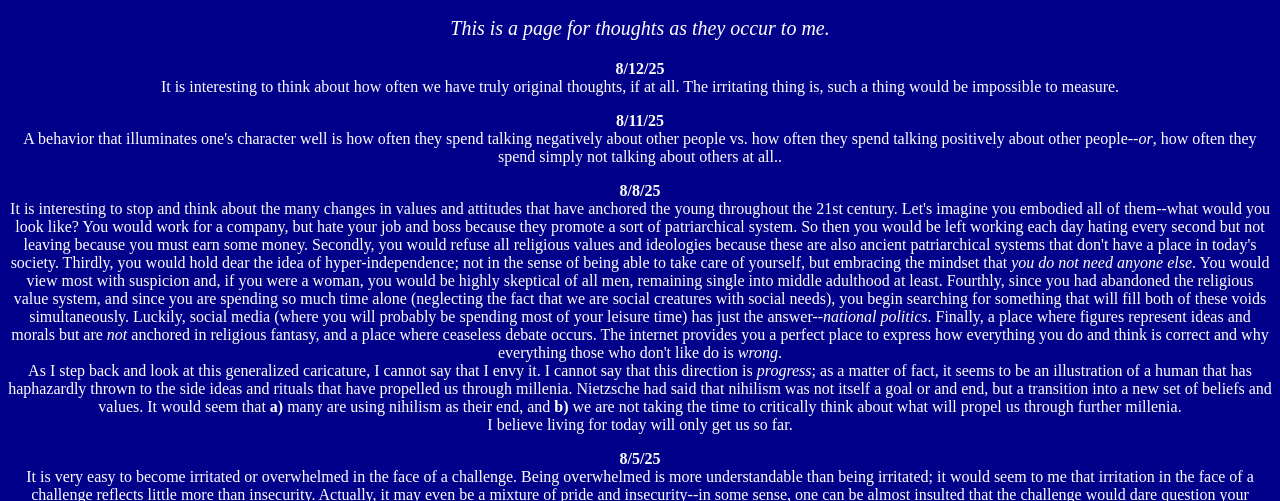
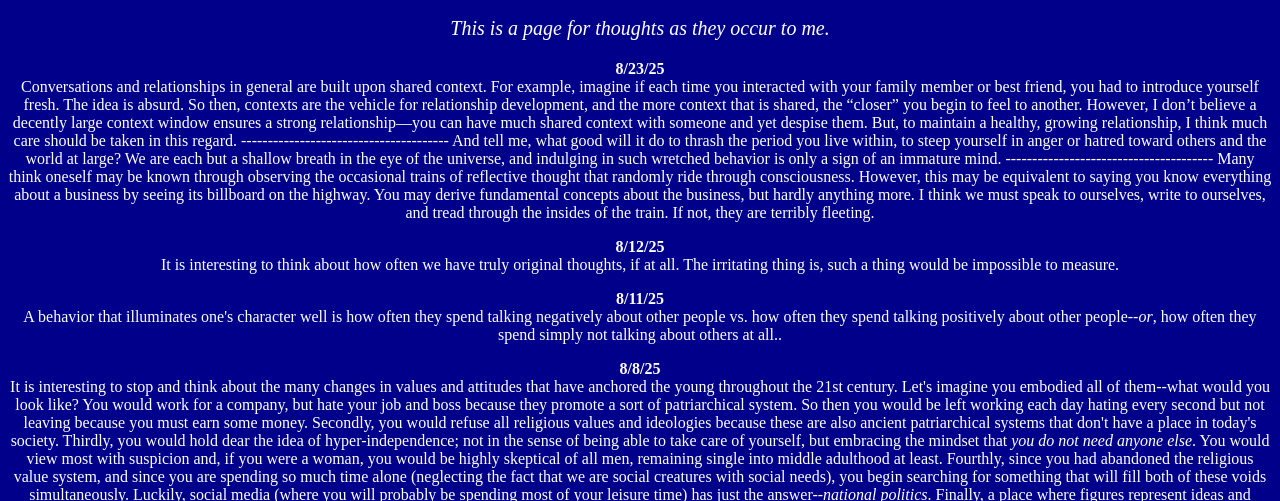
Before and after one commit to mi-cawber/mi-cawber.github.io, a plain HTML site: page thoughts.html in a window 1280 px wide. Shown: the part 599-1100 px from the top of the page. Drawn offline with Linux system fonts and the light colour scheme.

Commit message:
added thought entries

```diff
--- a/thoughts.html
+++ b/thoughts.html
@@ -19,12 +19,34 @@
 
         <!--begin entries-->
 	<p>
+	    <b>8/23/25</b><br>
+	     Conversations and relationships in general are built upon shared context. For example, imagine if each time you interacted with your family member
+	     or best friend, you had to introduce yourself fresh. The idea is absurd. So then, contexts are the vehicle for relationship development, and the
+ 	     more context that is shared, the “closer” you begin to feel to another. However, I don’t believe a decently large context window ensures a strong
+	     relationship—you can have much shared context with someone and yet despise them. But, to maintain a healthy, growing relationship, I think much care
+	     should be taken in this regard.
+
+	     ---------------------------------------
+
+	     And tell me, what good will it do to thrash the period you live within, to steep yourself in anger or hatred toward others and the world at large?
+	     We are each but a shallow breath in the eye of the universe, and indulging in such wretched behavior is only a sign of an immature mind.
+
+	     ---------------------------------------
+
+	     Many think oneself may be known through observing the occasional trains of reflective thought that randomly ride through consciousness.
+	     However, this may be equivalent to saying you know everything about a business by seeing its billboard on the highway. You may derive fundamental
+	     concepts about the business, but hardly anything more.
+
+	     I think we must speak to ourselves, write to ourselves, and tread through the insides of the train. If not, they are terribly fleeting.
+	</p>
+	<p>
 	    <b>8/12/25</b><br>
 	    It is interesting to think about how often we have truly original thoughts, if at all. The irritating thing is, such a thing would be impossible to measure.
 	</p>
 	<p>
 	    <b>8/11/25</b><br>
-	    A behavior that illuminates one's character well is how often they spend talking negatively about other people vs. how often they spend talking positively about other people--<i>or</i>, how often they spend simply not talking about others at all..
+	    A behavior that illuminates one's character well is how often they spend talking negatively about other people vs. how often they spend talking positively
+	    about other people--<i>or</i>, how often they spend simply not talking about others at all..
 	</p>
 	<p>
             <b>8/8/25</b><br>
```
Also changed, not shown: index.html (+1 -1 lines), 1 other file.
